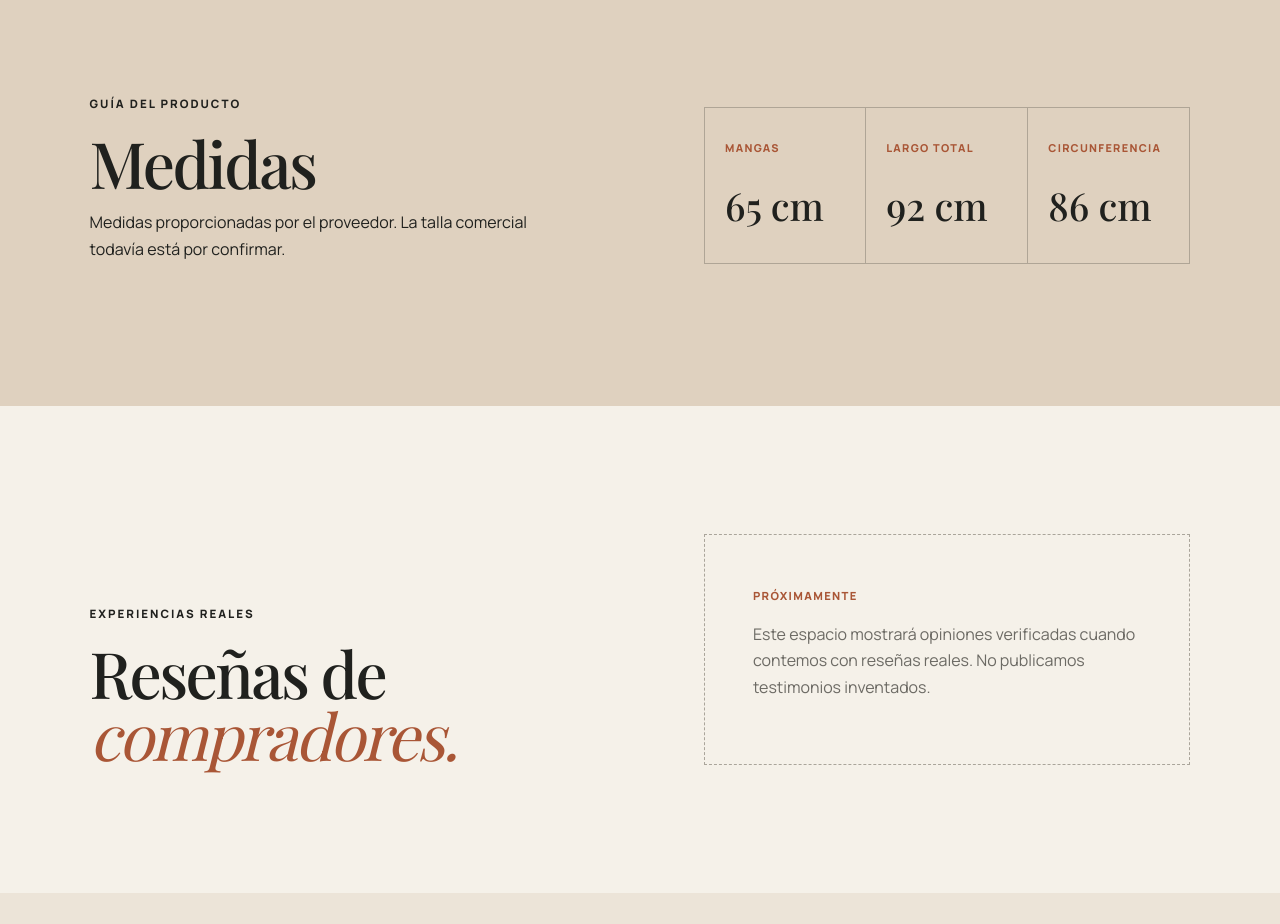
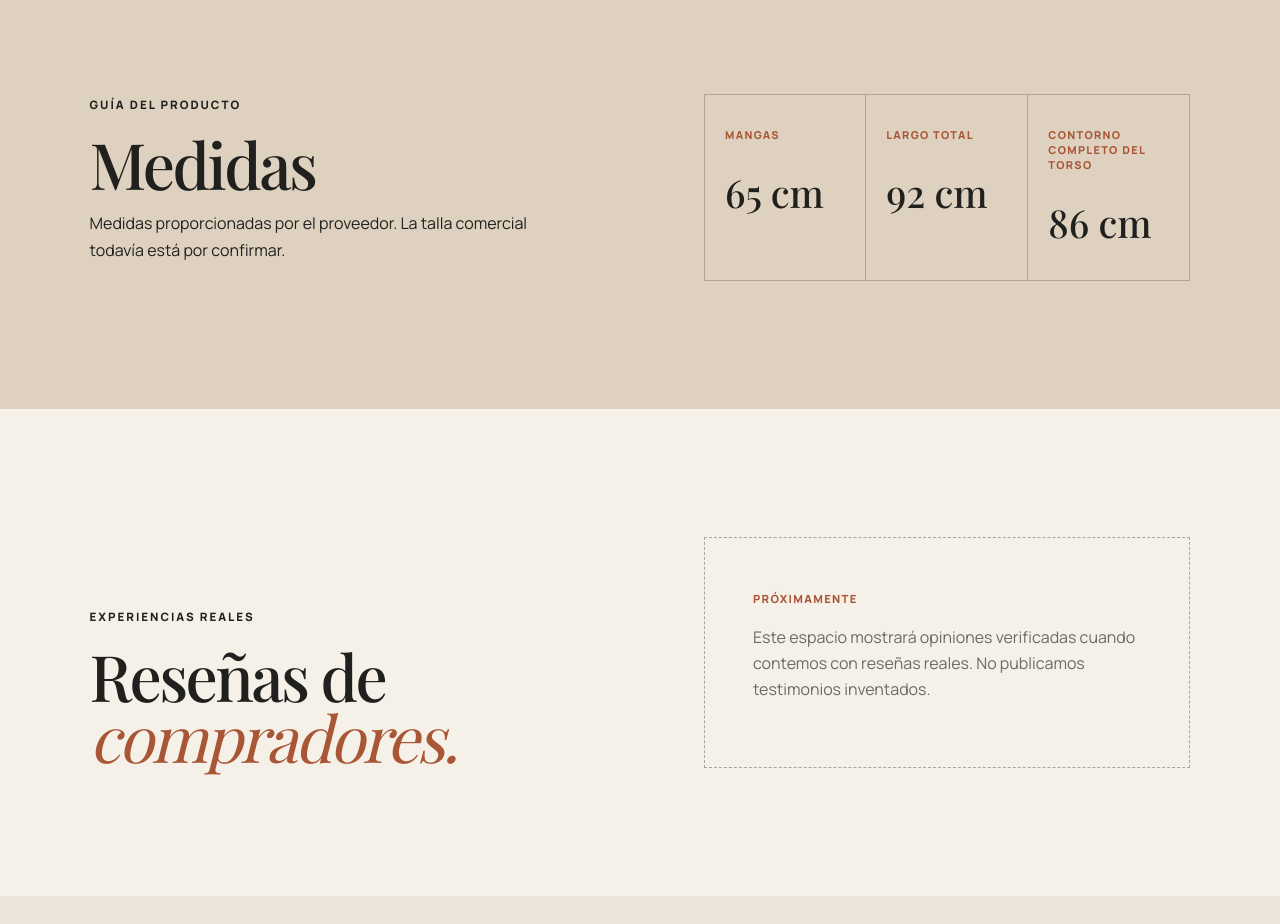
Before and after one commit to carlosarturo636/buzo-termico-store, a Next.js app: page / in a window 1280 px wide. Shown: the part 3400-4324 px from the top of the page. Built offline with nearby package versions, Linux system fonts and the light colour scheme; a web font is replaced by a local one.

Commit message:
docs: clarify torso measurement

```diff
--- a/components/Measurements.tsx
+++ b/components/Measurements.tsx
@@ -2,7 +2,7 @@ export function Measurements() {
   const measurements = [
     ["Mangas", "65 cm"],
     ["Largo total", "92 cm"],
-    ["Circunferencia", "86 cm"],
+    ["Contorno completo del torso", "86 cm"],
   ];
 
   return <section className="section measurements" id="medidas"><div><p className="eyebrow">Guía del producto</p><h2>Medidas</h2><p>Medidas proporcionadas por el proveedor. La talla comercial todavía está por confirmar.</p></div><div className="measure-grid">{measurements.map(([label, value]) => <div className="measure-card" key={label}><span>{label}</span><strong>{value}</strong></div>)}</div></section>;
```
Also changed, not shown: 1 other file (tests, documents, lock files or other folders).
